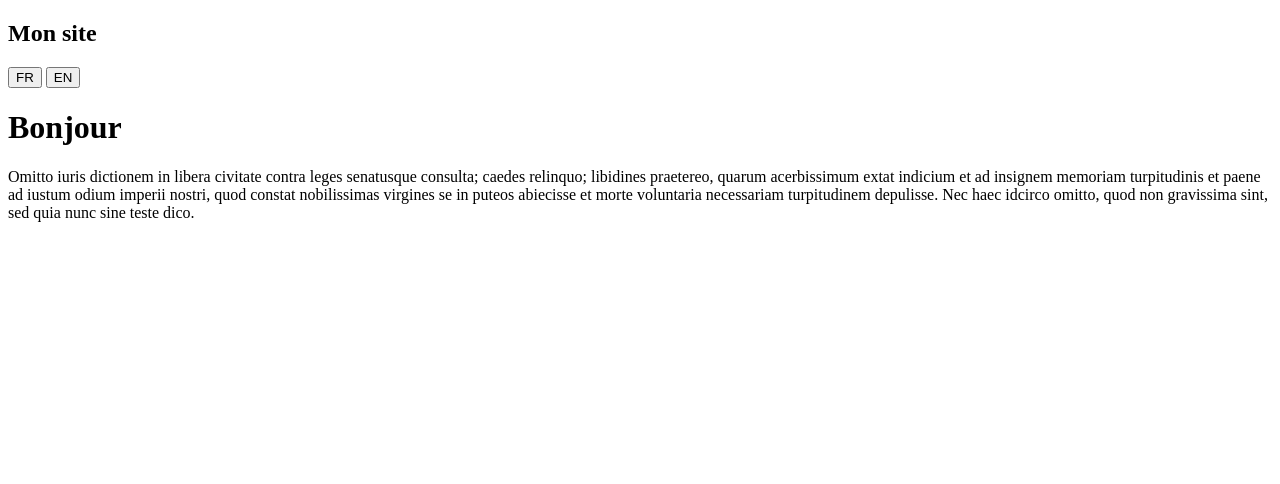
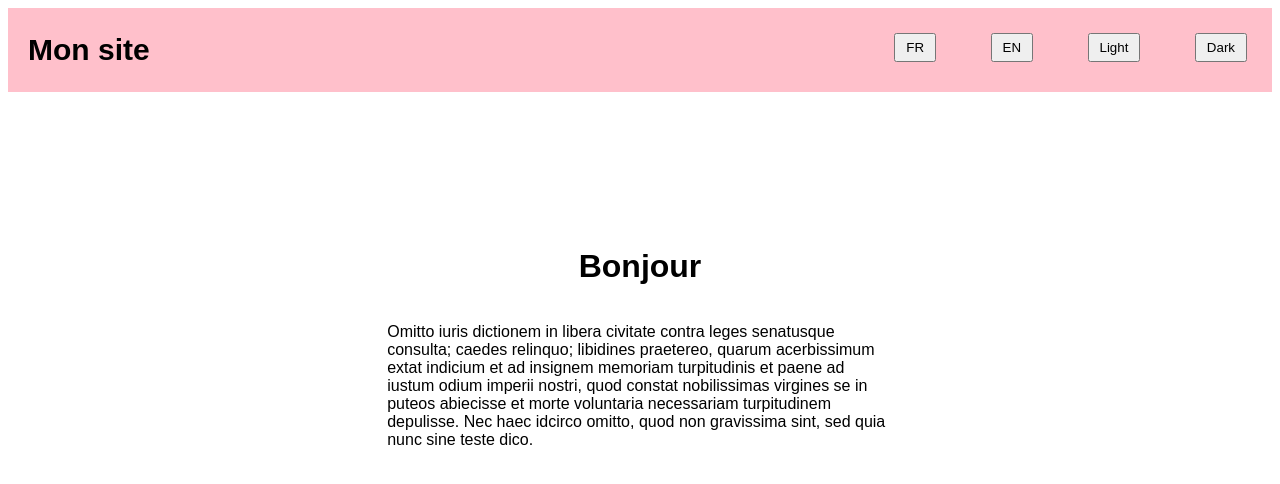
Before and after one commit to elyonaya/fr-eng, a plain HTML site: page index.html in a window 1280 px wide. Drawn offline with Linux system fonts and the light colour scheme.

Commit message:
ajout dark mode

```diff
--- a/css/style.css
+++ b/css/style.css
@@ -0,0 +1,42 @@
+body {
+    height: 100vh;
+    font-family: Arial, sans-serif;
+}
+
+header {
+    width: 100%;
+    display: flex;
+    align-items: center;
+    background-color: pink;
+}
+
+nav {
+    width: 100%;
+    display: flex;
+    justify-content: space-between;
+}
+
+nav>h1 {
+    font-size: 30px;
+    margin-left: 20px;
+}
+
+button {
+    padding: 5px;
+    padding-left: 10px;
+    padding-right: 10px;
+    margin: 25px;
+}
+
+main {
+    padding-top: 135px;
+    padding-bottom: 135px;
+    display: flex;
+    flex-direction: column;
+    justify-content: center;
+    align-items: center;
+}
+
+main p {
+    width: 40%;
+}
--- a/index.html
+++ b/index.html
@@ -7,19 +7,24 @@
     <link rel="stylesheet" href="css/style.css">
 </head>
 
-<body>
+<body id="body">
+
+    <header>
+        <nav>
+            <h1>Mon site</h1>
+        <div>
+            <button id="fr">FR</button>
+            <button id="eng">EN</button>
+            <button id="light">Light</button>
+            <button id="dark">Dark</button>
+          </div>
+        </nav>
+    </header>
 
     <main>
-        <nav>
-            <h1>Mon site</h1>
-
-            <button id="fr">FR</button>
-            <button id="eng">EN</button>
-        </nav>
-
         <H1 id="texte-bjr">Bonjour</H1>
 
-        <p>Omitto iuris dictionem in libera civitate contra leges senatusque consulta; caedes relinquo; libidines praetereo, quarum acerbissimum extat indicium et ad insignem memoriam turpitudinis et paene ad iustum odium imperii nostri, quod constat nobilissimas virgines se in puteos abiecisse et morte voluntaria necessariam turpitudinem depulisse. Nec haec idcirco omitto, quod non gravissima sint, sed quia nunc sine teste dico.</p>
+        <p id="paragraph">Omitto iuris dictionem in libera civitate contra leges senatusque consulta; caedes relinquo; libidines praetereo, quarum acerbissimum extat indicium et ad insignem memoriam turpitudinis et paene ad iustum odium imperii nostri, quod constat nobilissimas virgines se in puteos abiecisse et morte voluntaria necessariam turpitudinem depulisse. Nec haec idcirco omitto, quod non gravissima sint, sed quia nunc sine teste dico.</p>
     </main>
 
     <script src="js/script.js"></script>
--- a/js/script.js
+++ b/js/script.js
@@ -0,0 +1,50 @@
+let lang = "fr";
+
+function translateTxt() {
+    if(lang == fr) {
+        document.getElementById("texte-bjr").innerHTML="Bonjour";
+      } else {
+        document.getElementById("texte-bjr").innerHTML="Hello";
+      }
+}
+
+function translateTxtFr() {
+    lang = fr;
+    translateTxt()
+  }
+
+function translateTxtEng() {
+    lang = eng;
+    translateTxt()
+  }
+
+document.getElementById("fr").addEventListener("click", translateTxtFr)
+document.getElementById("eng").addEventListener("click", translateTxtEng)
+
+
+let mode = "light";
+
+function switchMode() {
+    if(mode == light) {
+        document.getElementById("texte-bjr").style.color = "black";
+        document.getElementById("paragraph").style.color = "black";
+        document.getElementById("body").style.backgroundColor = "white";
+      } else {
+        document.getElementById("texte-bjr").style.color = "white";
+        document.getElementById("paragraph").style.color = "white";
+        document.getElementById("body").style.backgroundColor = "black";
+      }
+}
+
+function lightMode() {
+    mode = light;
+    switchMode()
+  }
+
+function darkMode() {
+    mode = dark;
+    switchMode()
+  }
+
+document.getElementById("light").addEventListener("click", lightMode)
+document.getElementById("dark").addEventListener("click", darkMode)
```
